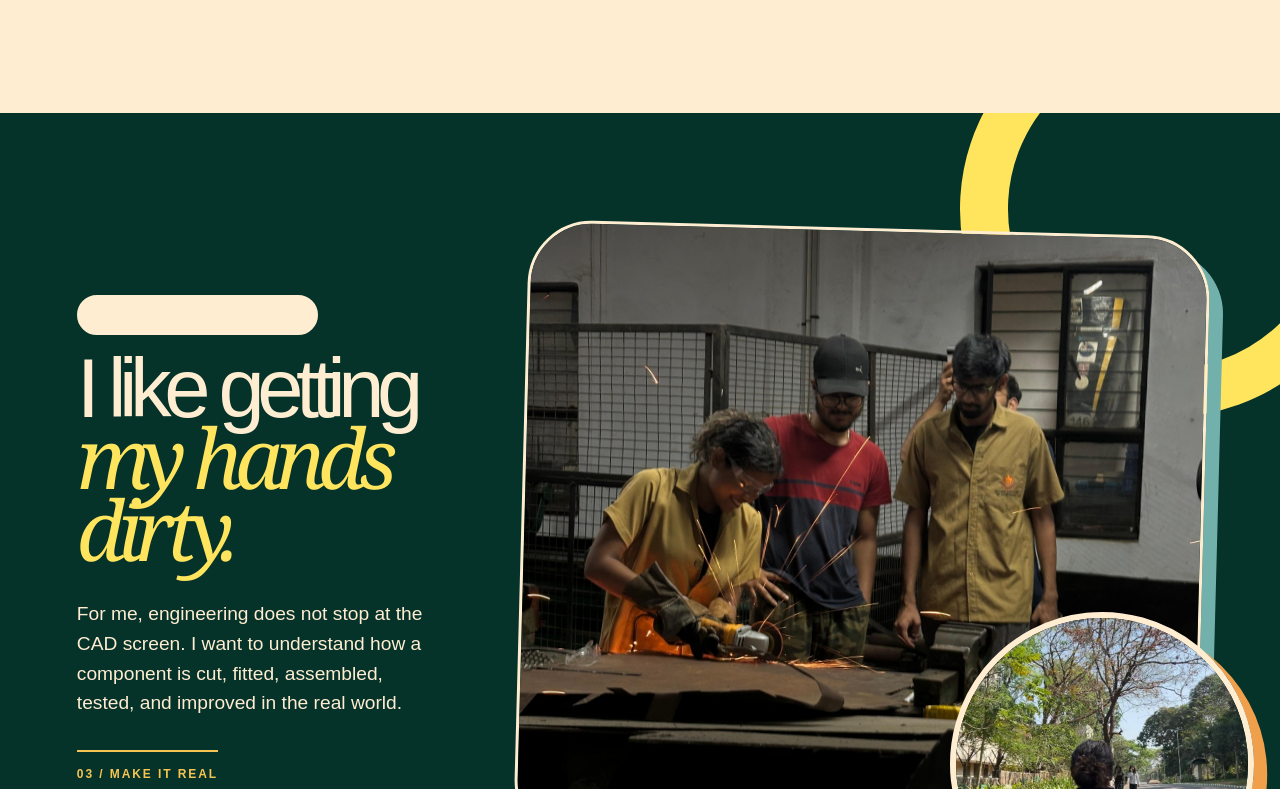
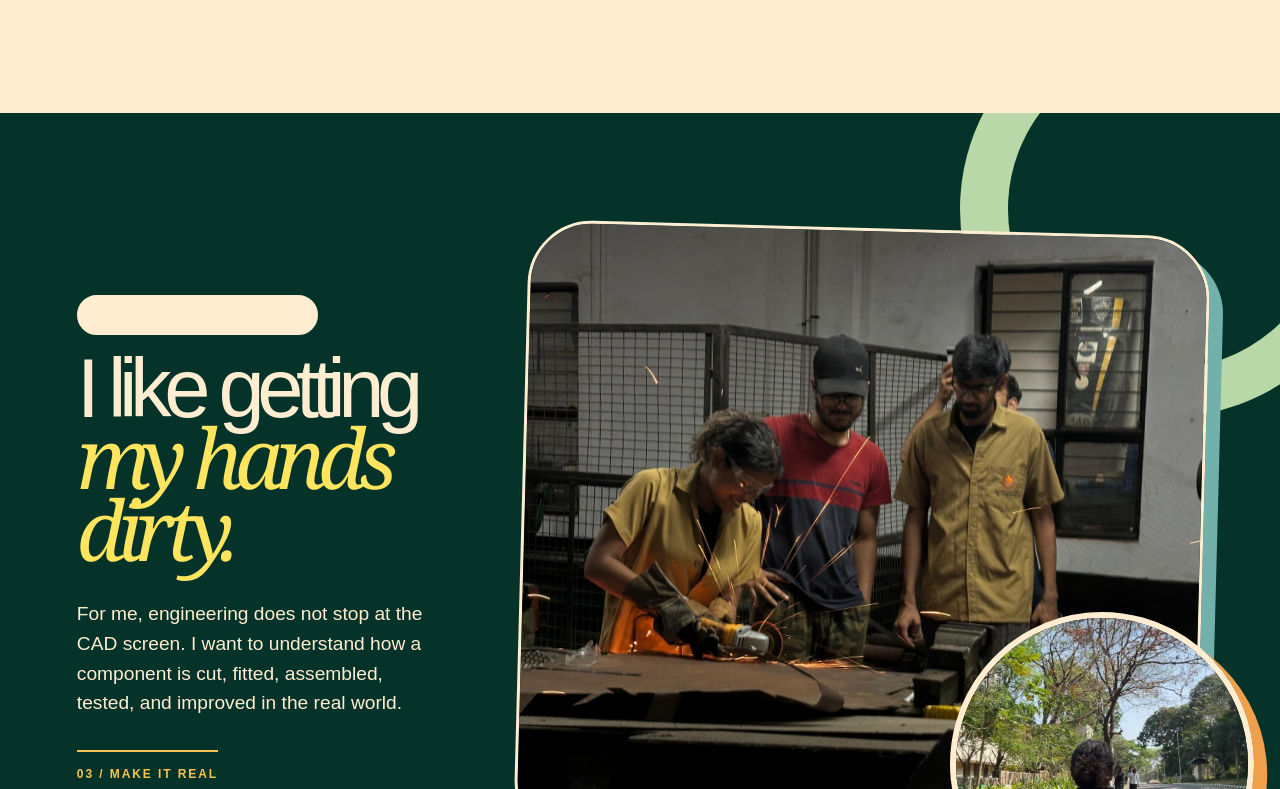
Before and after one commit to Sid1005/pika-website, a Next.js app: page / in a window 1280 px wide. Shown: the part 2651-3440 px from the top of the page. Built offline with nearby package versions, Linux system fonts and the light colour scheme.

Commit message:
Use light green workshop ring

```diff
--- a/app/globals.css
+++ b/app/globals.css
@@ -16,6 +16,7 @@
   --blue: #72b0ab;
   --pink: #fdc1b4;
   --workshop-yellow: #ffe45e;
+  --workshop-ring: #b9d8a7;
   background: var(--sky);
   color: var(--ink);
   font-family: Arial, Helvetica, sans-serif;
@@ -204,7 +205,7 @@ h1 span, h2 em { color: var(--blue); font-family: Georgia, 'Times New Roman', se
   background: var(--ink);
   color: var(--cream);
 }
-.workshop::before { position: absolute; right: -6rem; top: -7rem; width: 26rem; height: 26rem; border: 3rem solid var(--workshop-yellow); border-radius: 50%; content: ''; transform: rotate(25deg); }
+.workshop::before { position: absolute; right: -6rem; top: -7rem; width: 26rem; height: 26rem; border: 3rem solid var(--workshop-ring); border-radius: 50%; content: ''; transform: rotate(25deg); }
 .workshop-copy { position: relative; z-index: 3; }
 .workshop-copy h2 { margin: 0; font-size: clamp(3.5rem, 6.5vw, 6.8rem); letter-spacing: -.09em; line-height: .82; }
 .workshop-copy h2 em { color: var(--workshop-yellow); }
```
